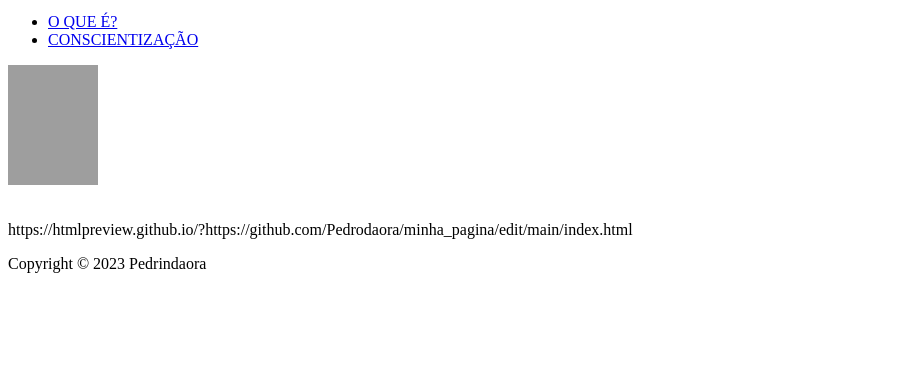
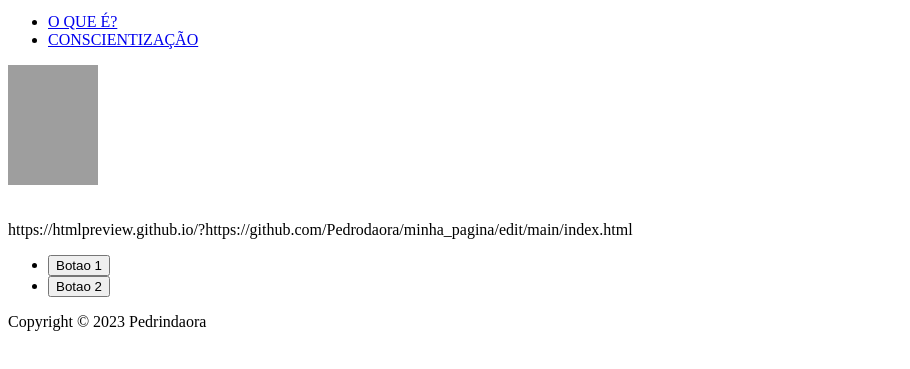
Before and after one commit to Pedrodaora/Pedrodaora.minha_pagina, a plain HTML site: page index.html in a window 1280 px wide. Shown: the part 101-470 px from the top of the page, without its empty margins (0-910 px from the left). Drawn offline with Linux system fonts and the light colour scheme; files that its build step writes are made by us from their sources; grey boxes are pictures that could not be loaded.

Commit message:
Update index.html

```diff
--- a/index.html
+++ b/index.html
@@ -37,6 +37,12 @@
     </main>
 
     <footer>
+        <nav>
+            <ul>
+                <li><button type="button"> Botao 1</button></li>
+                <li><button type="button"> Botao 2</button></li>
+            </ul>
+        </nav>
       Copyright © 2023 Pedrindaora
     </footer>
 </body>
```
